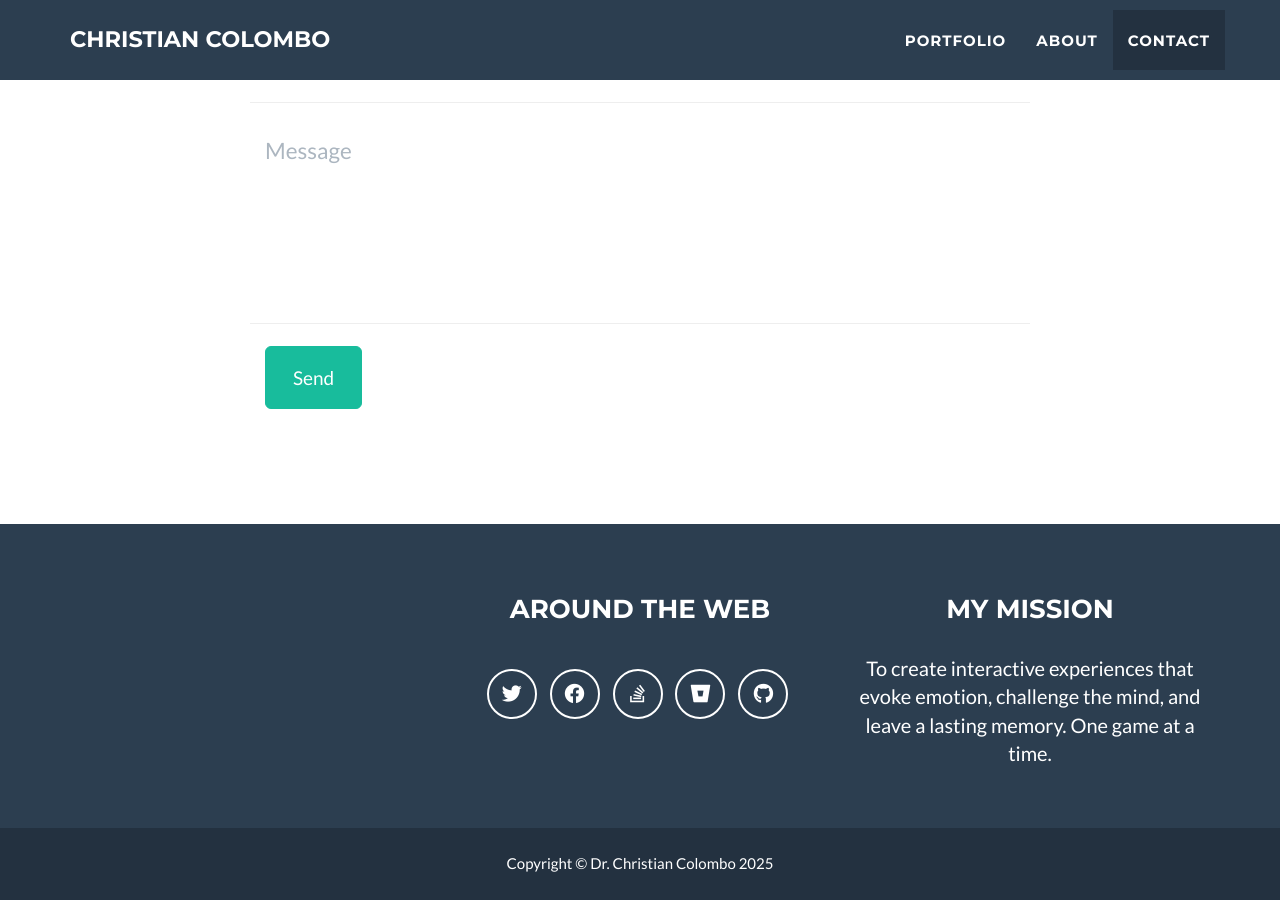
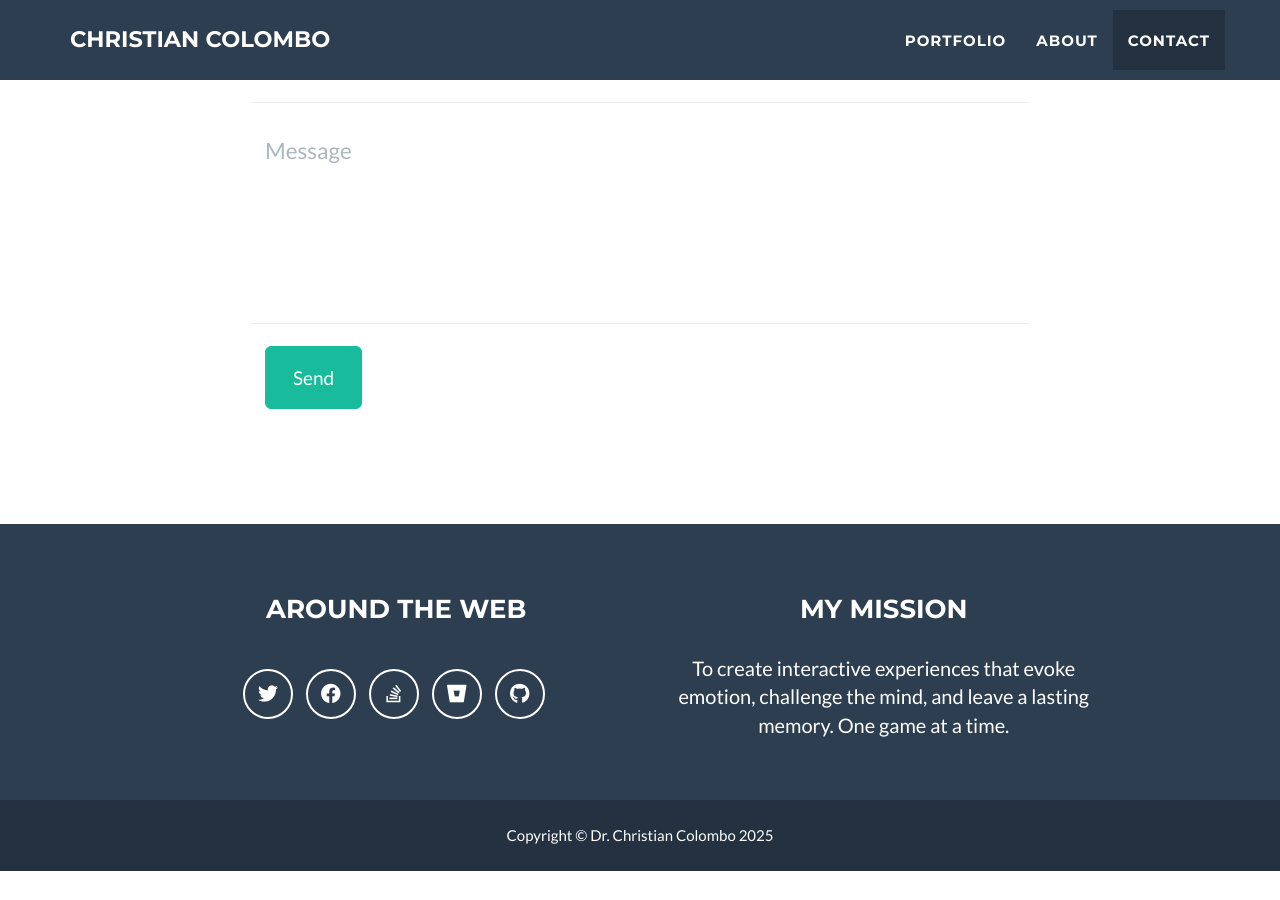
Before and after one commit to Masonrocca21/Masonrocca21.github.io, a Jekyll site: the page built from _posts/2014-07-18-project-1.markdown, in a window 1280 px wide and 900 px high, scrolled down 2615 px. Built offline with Jekyll 4.4.1, drawn with Linux system fonts in a browser that asks for light colours; after the commit the page ends 3486 px from its top, so only the background shows below that.

Commit message:
Footer pt

```diff
--- a/_includes/footer.html
+++ b/_includes/footer.html
@@ -3,15 +3,9 @@
   <div class="footer-above">
     <div class="container">
       <div class="row">
-        <div class="footer-col col-md-4">
-          <h3>{{ site.footer.location }}</h3>
-          <p>
-            {% for adress in site.address %}
-            {{ adress.line }} <br>
-            {% endfor %}
-          </p>
-        </div>
-        <div class="footer-col col-md-4">
+  <!-- Colonna Social Media -->
+  <!-- Modifica: Usiamo 5 colonne e un offset di 1 per centrare il tutto -->
+  <div class="footer-col col-md-5 col-md-offset-1">
     <h3>{{ site.footer.social }}</h3>
     <ul class="list-inline">
       {% for network in site.social %}
@@ -22,7 +16,10 @@
       {% endfor %}
     </ul>
   </div>
-        <div class="footer-col col-md-4">
+
+  <!-- Colonna Mission -->
+  <!-- Modifica: Usiamo 5 colonne, senza offset -->
+  <div class="footer-col col-md-5">
     <h3>{{ site.footer.credits }}</h3>
     <p>{{ site.credits }}</p>
   </div>
```
Lines whose indentation alone changed are shown as unchanged.
